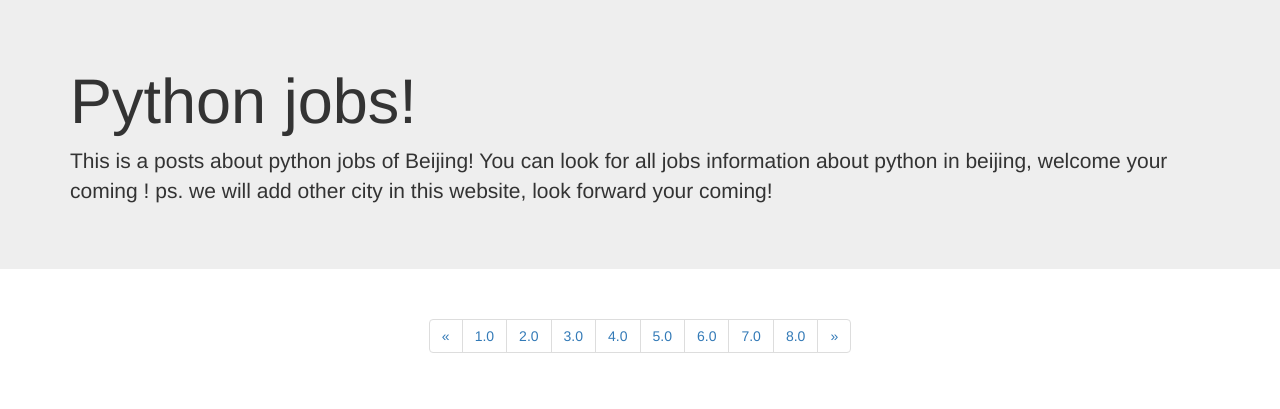
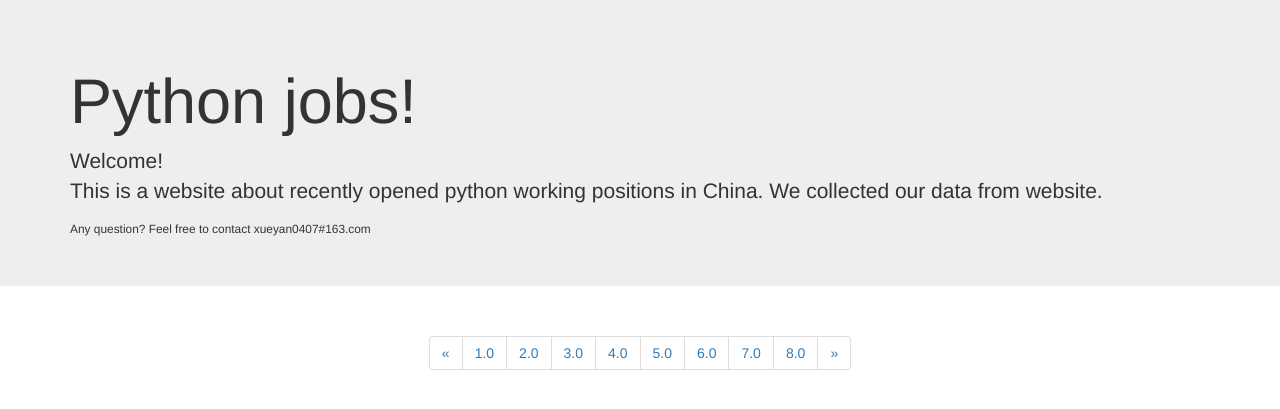
Before and after one commit to qimiaoxue/job_hub, a Flask app: page / in a window 1280 px wide. Shown: the part 51-460 px from the top of the page. Run offline with Flask 2, Linux system fonts and the light colour scheme; data that the repository does not hold is empty; some libraries are stand-ins or nearby versions.

Commit message:
add templates/base.html

```diff
--- a/templates/base.html
+++ b/templates/base.html
@@ -29,11 +29,12 @@
 <div class="jumbotron">
     <div class="container">
         <h1>Python jobs!</h1>
-        <p>This is a posts about python jobs of Beijing! You can look for all
-            jobs information about python in beijing, welcome your coming !
-            ps. we will add other city in this website, look forward your
-            coming!
+        <p>
+            Welcome!<br>
+            This is a website about recently opened python working positions in China.
+            We collected our data from website.
         </p>
+        <small>Any question? Feel free to contact xueyan0407#163.com</small>
     </div>
 </div>
 
```
